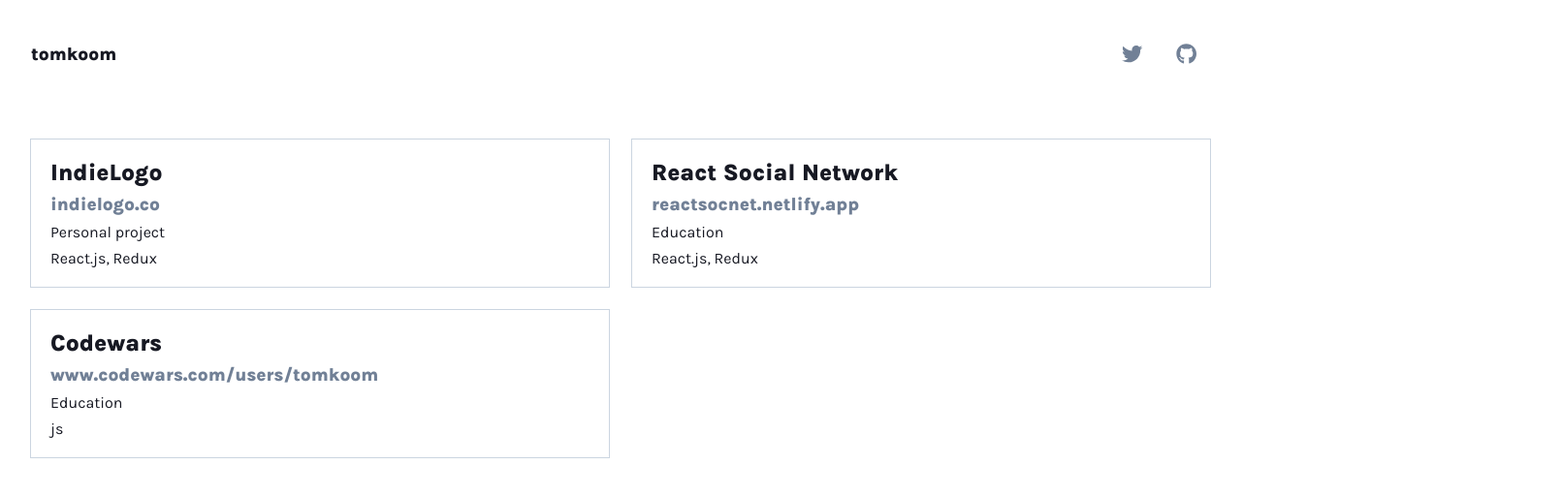
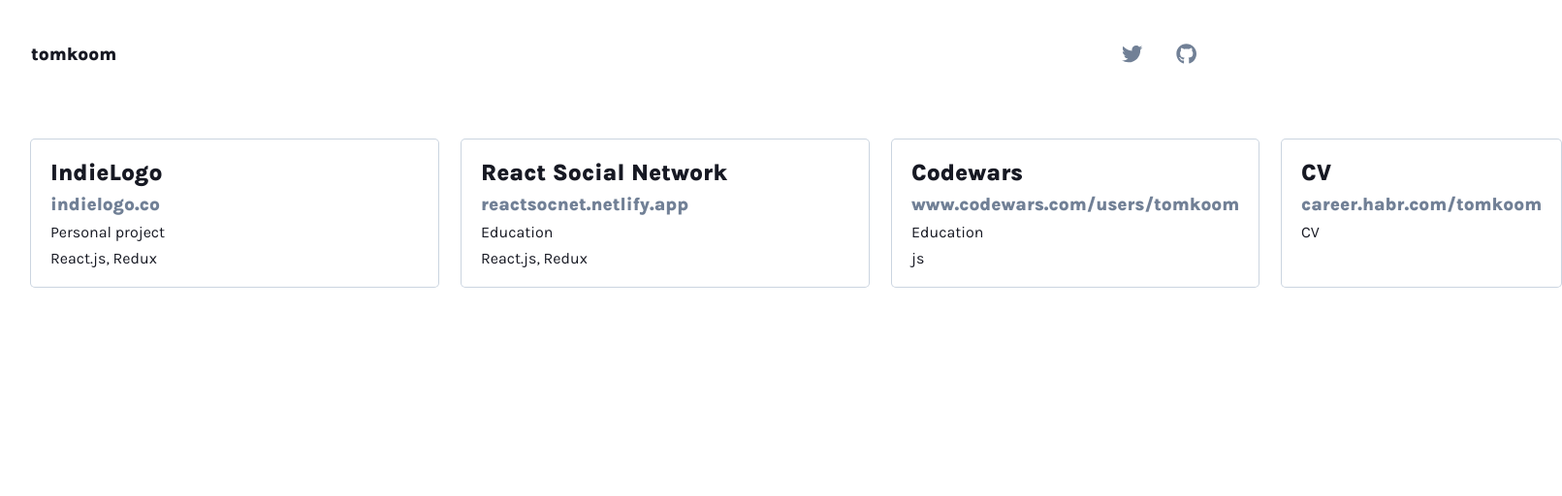
Before and after one commit to tomkoom/folio, a React (Create React App) app: page / in a window 1280 px wide. Shown: the top 512 px of the page at 97% size, 1611 px wide, since content can reach past the window. Built offline with nearby package versions, Linux system fonts and the light colour scheme.

Commit message:
update cards

```diff
--- a/src/components/Projects/Projects.css
+++ b/src/components/Projects/Projects.css
@@ -6,14 +6,17 @@
     display: grid;
     grid-template-columns: repeat(auto-fit, minmax(420px, 1fr));
     grid-gap: 24px;
+    grid-auto-flow: column;
 }
 
 .ProjectItem {
-    width: 100%;
     box-shadow: 0px 0px 0px 1px #CBD5E0;
     padding: 20px;
+    border-radius: 4px;
+    height: 100%;
 }
 
-.ProjectItem a {
+
+.SpanColor {
     color: #718096;
 }
--- a/src/components/Projects/Projects.jsx
+++ b/src/components/Projects/Projects.jsx
@@ -3,6 +3,8 @@
 import Tilt from 'react-parallax-tilt'
 
 const Projects = ({ data }) => {
+    const space = {}
+
     return (
         <div className="ProjectsContainer">
             {/* <div className="divider32"></div> */}
@@ -11,20 +13,25 @@
                 {data.map((card, index) => (
                     <Tilt scale={0.99} tiltReverse={true} tiltMaxAngleX={3} tiltMaxAngleY={3}>
                         <div className="ProjectItem" key={index}>
-                            <h2>{card.name}</h2>
-                            <div className="divider8"></div>
-                            <h3>
                             <a
                                 href={`http://${card.link}`}
                                 target="_blank"
                                 rel="noopener noreferrer">
+
+                                <h2>{card.name}</h2>
+                                <div className="divider8"></div>
+                                <h3>
+                                    <span className="SpanColor">
                                         {card.link}
-                                </a>
+                                    </span>
                                 </h3>
                                 <div className="divider8"></div>
                                 <p>{card.category}</p>
                                 <div className="divider8"></div>
                                 <p>{card.tags}</p>
+
+                                {/* <span class="LinkBlock"></span> */}
+                            </a>
                         </div>
                     </Tilt>
                 ))}
--- a/src/data/data.js
+++ b/src/data/data.js
@@ -16,5 +16,11 @@
         link: 'www.codewars.com/users/tomkoom',
         category: 'Education',
         tags: 'js'
+    },
+    {
+        name: 'CV',
+        link: 'career.habr.com/tomkoom',
+        category: 'CV',
+        tags: ''
     }
 ]
```
Lines whose indentation alone changed are shown as unchanged.
